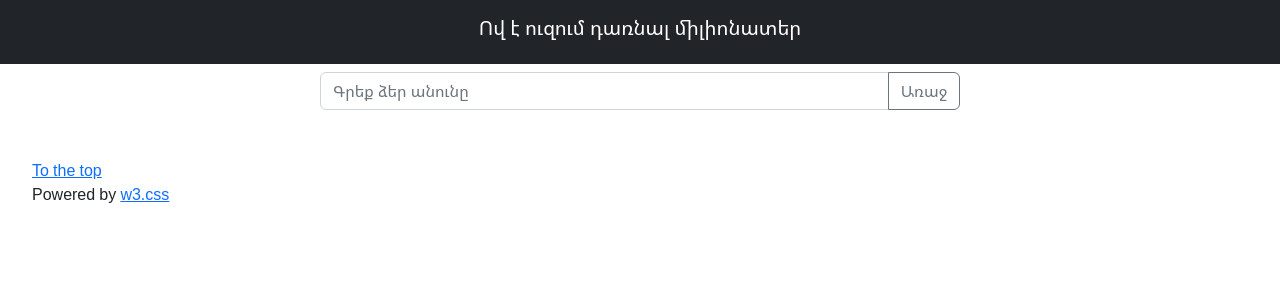
After one commit to Corrbase/Who-want-to-be-a-millionaire, a PHP site: template View/Game/Play.php in a window 1280 px wide. The commit adds this page. Shown: the top 300 px of the page. Run offline with PHP 8.4, Linux system fonts and the light colour scheme; the template is opened without the code that fills it, so the values that code supplies are empty.

Commit message:
Play Controller

```diff
--- a/Controllers/GameController.php
+++ b/Controllers/GameController.php
@@ -11,4 +11,10 @@ class GameController{
     public function index(){
         view("Game/Home", 'asas');
     }
+
+    public function play()
+    {
+        view("Game/Play", 'aasas');
+    }
+
 }
--- a/Core/CoreFunctions.php
+++ b/Core/CoreFunctions.php
@@ -13,7 +13,7 @@ class main
     public function url($url, $settings)
     {
         if (!array_key_exists($url ,$this->urls)) {
-            if ($settings['error404'] == true){
+            if ($settings['Error404'] == true){
                 dd("main page");
             }
             dd('error 404');
--- /dev/null
+++ b/View/Game/Play.php
@@ -0,0 +1,11 @@
+<form action="play/1" class="w-50 m-auto mt-2 d-flex" method="post" enctype="multipart/form-data">
+    <div class="input-group mb-3">
+        <input type="text" class="form-control" placeholder="Գրեք ձեր անունը" aria-label="Recipient's username" aria-describedby="button-addon2">
+        <button id="name" class="btn btn-outline-secondary" type="submit" id="button-addon2">Առաջ</button>
+    </div>
+</form>
+
+
+<script>
+
+</script>
--- a/View/Includes/head.php
+++ b/View/Includes/head.php
@@ -5,12 +5,9 @@
     <meta charset="UTF-8">
     <meta name="viewport" content="width=device-width, initial-scale=1">
     <link href="https://cdn.jsdelivr.net/npm/bootstrap@5.2.2/dist/css/bootstrap.min.css" rel="stylesheet" integrity="sha384-Zenh87qX5JnK2Jl0vWa8Ck2rdkQ2Bzep5IDxbcnCeuOxjzrPF/et3URy9Bv1WTRi" crossorigin="anonymous">
-    <link rel="preconnect" href="https://fonts.googleapis.com">
-    <link rel="preconnect" href="https://fonts.gstatic.com" crossorigin>
     <link href="https://fonts.googleapis.com/css2?family=Noto+Sans+Armenian&display=swap" rel="stylesheet">
-    <link rel="stylesheet" href="https://fonts.googleapis.com/css?family=Oswald">
-    <link rel="stylesheet" href="https://fonts.googleapis.com/css?family=Open Sans">
-    <link rel="stylesheet" href="https://cdnjs.cloudflare.com/ajax/libs/font-awesome/4.7.0/css/font-awesome.min.css">
+
+
     <style>
         *{
             font-family: 'Noto Sans Armenian', sans-serif;
@@ -19,9 +16,9 @@
 </head>
 
 <body>
-
+<script src="https://ajax.googleapis.com/ajax/libs/jquery/3.6.0/jquery.min.js"></script>
 <header class="d-flex justify-content-center bg-dark">
     <ul class="nav nav-pills">
-        <li class="blockquote text-white nav-item display-4 mt-3 pb-1" >Ով է ուզում դառնալ միլիոնատեր</li>
+        <li class="blockquote text-white nav-item display-4 mt-3 pb-2" >Ով է ուզում դառնալ միլիոնատեր</li>
     </ul>
 </header>
```
Also changed, not shown: Core/Routes.php (+16 -0 lines), View/Game/Home.php (+1 -7 lines).
